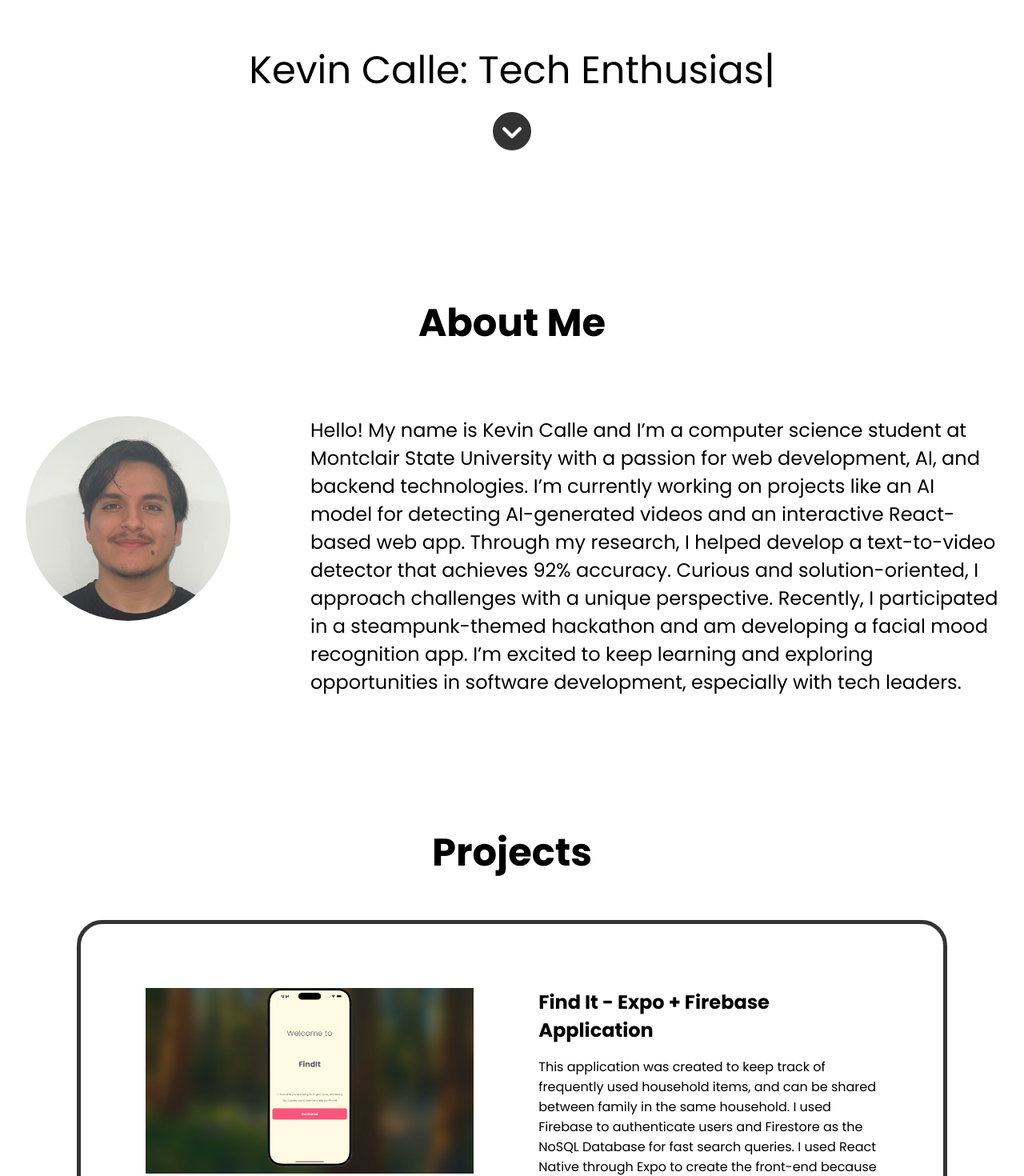
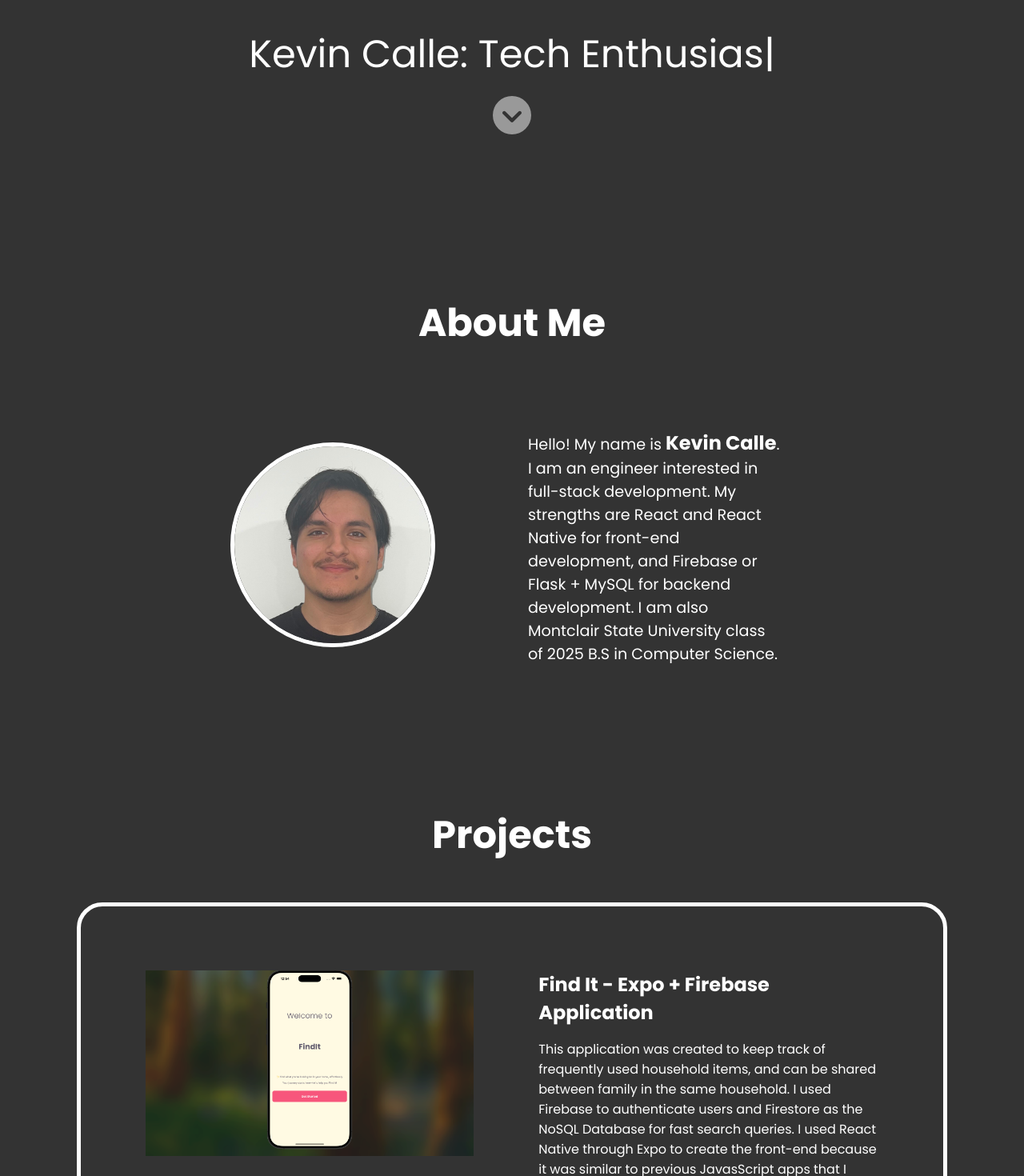
Before and after one commit to kcalle012/meetkevin, a React (Create React App) app: page / in a window 1280 px wide. Shown: the part 560-2030 px from the top of the page at 80% size. Built offline with nearby package versions, Linux system fonts and the light colour scheme.

Commit message:
adjusted styling for different sections

```diff
--- a/src/App.scss
+++ b/src/App.scss
@@ -17,4 +17,5 @@ html {
 
 html, body {
     overflow-x: hidden;
+    background-color: #333333;
 }
--- a/src/Components/About/index.js
+++ b/src/Components/About/index.js
@@ -12,17 +12,11 @@ const About = () => {
         </div>
         <div className="text-container">
           <h1>
-            Hello! My name is Kevin Calle and I’m a computer science student at
-            Montclair State University with a passion for web development, AI,
-            and backend technologies. I’m currently working on projects like an
-            AI model for detecting AI-generated videos and an interactive
-            React-based web app. Through my research, I helped develop a
-            text-to-video detector that achieves 92% accuracy. Curious and
-            solution-oriented, I approach challenges with a unique perspective.
-            Recently, I participated in a steampunk-themed hackathon and am
-            developing a facial mood recognition app. I’m excited to keep
-            learning and exploring opportunities in software development,
-            especially with tech leaders.
+            Hello! My name is <span>Kevin Calle</span>.<br /> I am an engineer
+            interested in full-stack development. My strengths are React and
+            React Native for front-end development, and Firebase or Flask +
+            MySQL for backend development. I am also Montclair State University class of
+            2025 B.S in Computer Science.
           </h1>
         </div>
       </div>
--- a/src/Components/About/index.scss
+++ b/src/Components/About/index.scss
@@ -1,3 +1,6 @@
+$black: "#333333";
+$white: "#ffffff";
+
 .about {
   display: flex;
   flex-direction: column;
@@ -7,12 +10,16 @@
   .sectionTitle {
     font-size: 3rem;
     margin-top: 8rem;
+    color: #ffffff;
   }
 }
 .container {
   display: flex;
   padding: 2rem;
   margin-top: 3rem;
+  align-items: center;
+  justify-content: center;
+  width: 60%;
 }
 
 .img-container {
@@ -26,14 +33,25 @@
     border-radius: 50%;
     object-fit: cover;
     object-position: left;
+    border: 5px white solid;
   }
 }
 
 .text-container {
+  padding: 1rem;
+  border-radius: 1rem;
+  display: flex;
+  justify-content: center;
+  align-items: center;
+  span {
+    font-weight: 700;
+    font-size: 1.5rem;
+}
   h1 {
     font-family: "Poppins", sans-serif;
-    font-size: 1.5rem;
+    font-size: 1.2rem;
     font-weight: 200;
+    color: #ffffff;
   }
 }
 
@@ -41,9 +59,8 @@
   .container {
     display: flex;
     flex-direction: column;
-    text-align: justify;
     margin-top: unset;
-
+    width: 100%;
   }
   .img-container {
     margin: 20px auto;
@@ -51,7 +68,7 @@
     display: flex;
     justify-content: center;
     .headshot {
-      width: 90%;
+      width: 60%;
       height: auto;
       border-radius: 50%;
       aspect-ratio: 1/1;
@@ -61,11 +78,16 @@
   }
 
   .text-container {
-    font-size: 2.5vw;
+    font-size: 1rem;
     margin-top: 0vh;
+    text-align: center;
+    width: 100%;
+    span{
+        font-size: 1rem;
+    }
     h1 {
-        margin-top: 2rem;
-        font-size: 1.2rem;
+      margin-top: 2rem;
+      font-size: 1rem;
     }
   }
   .about .sectionTitle {
--- a/src/Components/Contact/index.scss
+++ b/src/Components/Contact/index.scss
@@ -12,7 +12,10 @@
     gap: 1rem;
     h1 {
       font-size: 3rem;
+      color: white;
     }
+    padding-right: 2rem;
+    border-right: 2px solid gray;
   }
 
   form {
@@ -23,14 +26,16 @@
     input,
     textarea {
       all: unset;
-      border: 2px #333333 solid;
+      border: 2px #ffffff solid;
       width: 100%;
       border-radius: 0.5rem;
       padding: 0.5rem;
+      color: #ffffff;
     }
     button {
+      border: 2px #ffffff solid;
       height: 3rem;
-      background-color: #333333;
+      background-color: red;
       color: #ffffff;
       border-radius: 0.5rem;
     }
@@ -39,14 +44,14 @@
       background-color: lightgray;
       cursor: pointer;
       color: #333333;
-        border-color:#333333;
+      border-color: #333333;
     }
   }
 }
 
 .disabled {
-  opacity: 0.5;
-  cursor:not-allowed;
+  opacity: 0.4;
+  cursor: not-allowed;
 }
 
 .email {
@@ -66,9 +71,9 @@
   gap: 2rem;
   a {
     text-decoration: none;
-        color:#333333;
+    color: #ffffff;
   }
-    a:hover{
+  a:hover {
     color: red;
     scale: 1.1;
   }
@@ -86,7 +91,9 @@
       width: 100%;
       align-items: center;
       justify-content: center;
-            input, textarea,button {
+      input,
+      textarea,
+      button {
         width: 85%;
       }
     }
@@ -100,6 +107,5 @@
         margin-bottom: 1.5rem;
       }
     }
-
   }
 }
--- a/src/Components/HelloMessage/index.js
+++ b/src/Components/HelloMessage/index.js
@@ -46,6 +46,7 @@ const HelloMessage = () => {
               textAlign: "center",
               fontFamily: "Poppins",
               fontWeight: 200,
+              color: "#ffffff",
             }}
             speed={50}
             repeat={Infinity}
@@ -71,13 +72,14 @@ const HelloMessage = () => {
               textAlign: "center",
               fontFamily: "Poppins",
               fontWeight: 200,
+              color: "#ffffff",
             }}
             speed={50}
             repeat={Infinity}
           />
         )}
         <a href="#about">
-          <FontAwesomeIcon icon={faChevronCircleDown} size="3x"/>
+          <FontAwesomeIcon icon={faChevronCircleDown} size="3x" />
         </a>
       </motion.div>
     </motion.div>
--- a/src/Components/HelloMessage/index.scss
+++ b/src/Components/HelloMessage/index.scss
@@ -4,11 +4,11 @@
     align-items: center;
     justify-content: center;
     height: 100vh; /* Full height */
-    background-color: #fff;
+    background-color: #333333;
 }
 
 .home {
-    background: linear-gradient(rgba(255, 255, 255, 0), rgba(255, 255, 255, 1)),
+    background: linear-gradient(rgba(255, 255, 255, 0), rgba(51, 51, 51, 1)),
                 url('../../Assets/Cuenca-Background.jpg') no-repeat;
     background-size: cover;
     background-position: center;
@@ -16,16 +16,17 @@
 }
 
 .bottom {
-    background-color: #fff;
+    background-color: #333333;
     display: flex;
     flex-direction: column;
-    justify-content: center;
+    justify-content: start;
     align-items: center;
     border-color: red;
     min-height: 30vh;
+    padding-top: 2rem;
     a {
         text-decoration: none;
-        color:#333333;
+        color:rgba($color: #ffffff, $alpha: 0.5);
         margin-top: 1rem;
     }
 }
--- a/src/Components/Projects/index.scss
+++ b/src/Components/Projects/index.scss
@@ -7,23 +7,30 @@
   justify-content: center;
   flex-direction: column;
   gap: 3rem;
+  color: #ffffff;
 
 }
 
 .projectsContainer {
   width: 85%;
-  border: 5px solid #333333;
+  border: 5px solid #ffffff;
   border-radius: 2rem;
   padding: 5rem;
   gap: 3rem;
   display: flex;
   flex-direction: column;
 }
-
+.projectContent:first-child{
+  border-top: unset;
+  padding-top: unset;
+}
 .projectContent {
   display: flex;
   flex-direction: row;
   gap: 5rem;
+  border-top: 2px white dashed;
+  padding-top: 6rem;
+
 
   .appImageContainer {
     width: 800px;
@@ -63,6 +70,7 @@
     justify-content: center;
     align-items: center;
     gap: 1rem;
+    padding-top: 1.5rem;
     .appImageContainer{
       width: 100%;
     }
```
Also changed, not shown: 1 other file (tests, documents, lock files or other folders). Lines whose indentation alone changed are shown as unchanged.
